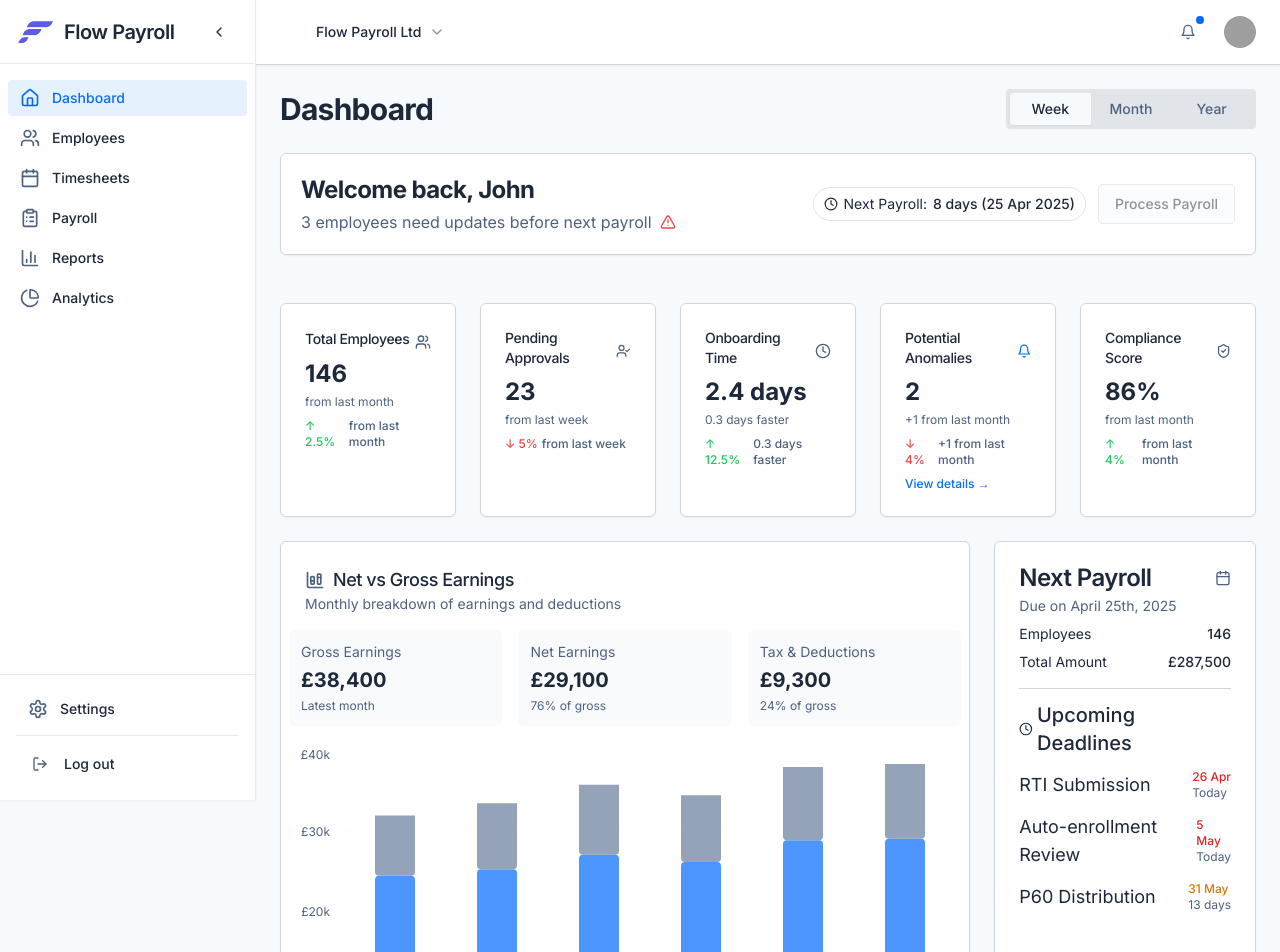
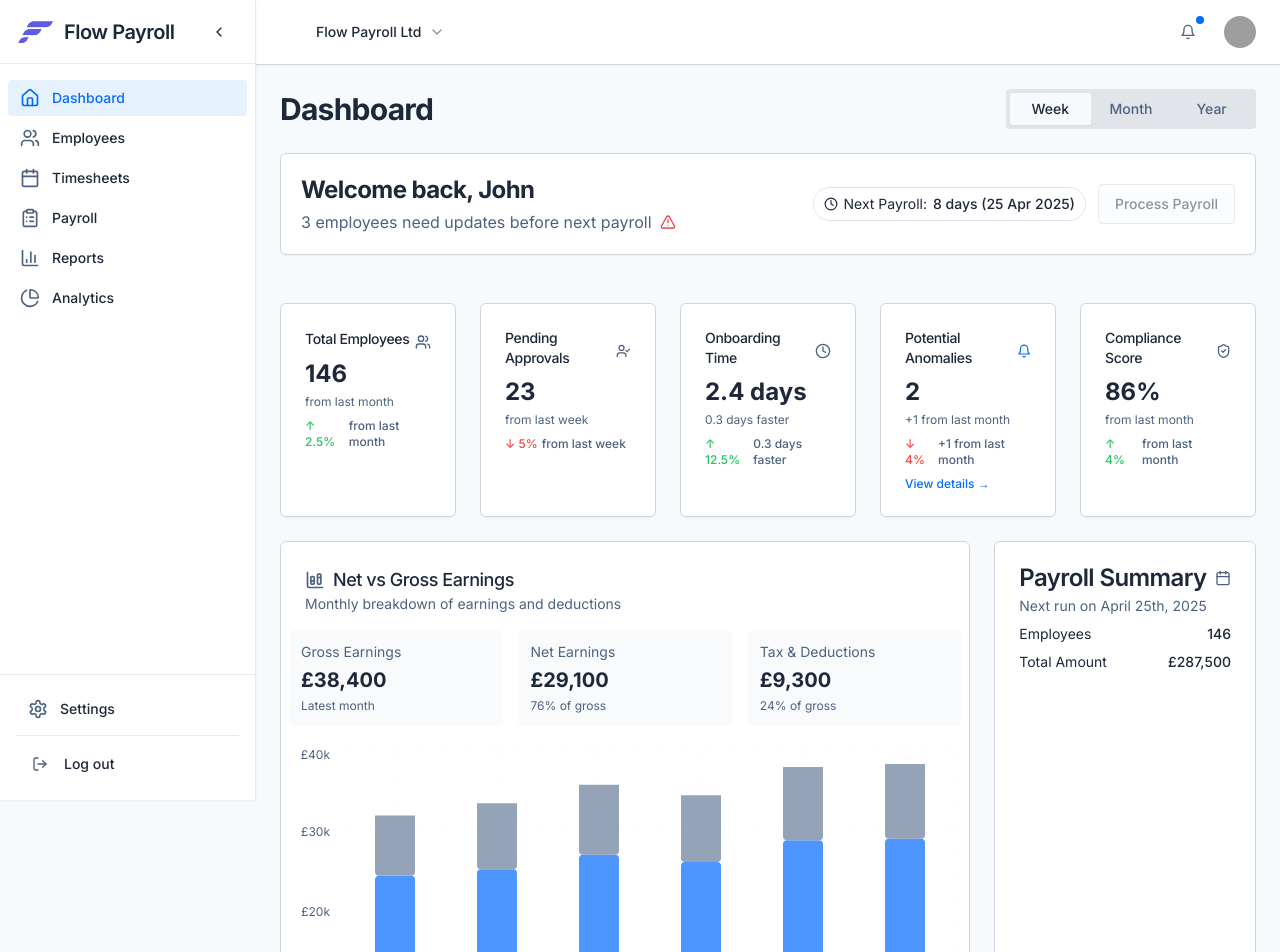
Before and after one commit to alexcsaky/flow-uk-payroll-suite-61, a React (Vite) app: page / in a window 1280 px wide. Shown: the top 952 px of the page. Built offline with nearby package versions, Linux system fonts and the light colour scheme; grey boxes are pictures that could not be loaded.

Commit message:
Remove payroll summary and deadlines widget
Removes the "Next Payroll" and "Upcoming Deadlines" widget from the dashboard, as requested.

```diff
--- a/src/components/dashboard/EarningsPayrollSection.tsx
+++ b/src/components/dashboard/EarningsPayrollSection.tsx
@@ -2,12 +2,6 @@
 import React from "react";
 import { EarningsChart } from "@/components/dashboard/EarningsChart";
 import { PayrollSummaryCard } from "@/components/dashboard/PayrollSummaryCard";
-
-interface Deadline {
-  name: string;
-  date: Date;
-  type: 'normal' | 'warning' | 'urgent';
-}
 
 interface EarningsPayrollSectionProps {
   earningsData: Array<{
@@ -19,7 +13,6 @@ interface EarningsPayrollSectionProps {
     nextPayrollDate: Date;
     employeesCount: number;
     totalAmount: number;
-    upcomingDeadlines?: Deadline[];
   };
 }
 
@@ -38,7 +31,6 @@ export function EarningsPayrollSection({
         nextPayrollDate={payrollSummary.nextPayrollDate}
         employeesCount={payrollSummary.employeesCount}
         totalAmount={payrollSummary.totalAmount}
-        upcomingDeadlines={payrollSummary.upcomingDeadlines}
       />
     </div>
   );
--- a/src/components/dashboard/PayrollSummaryCard.tsx
+++ b/src/components/dashboard/PayrollSummaryCard.tsx
@@ -1,57 +1,38 @@
+
 import { Card, CardContent, CardDescription, CardFooter, CardHeader, CardTitle } from "@/components/ui/card";
 import { Button } from "@/components/ui/button";
 import { cn } from "@/lib/utils";
-import { CalendarIcon, ClipboardList, Clock } from "lucide-react";
-import { format, differenceInDays } from "date-fns";
-interface Deadline {
-  name: string;
-  date: Date;
-  type: 'normal' | 'warning' | 'urgent';
-}
+import { CalendarIcon, ClipboardList } from "lucide-react";
+import { format } from "date-fns";
+
 interface PayrollSummaryProps {
   nextPayrollDate: Date;
   employeesCount: number;
   totalAmount: number;
-  upcomingDeadlines?: Deadline[];
   className?: string;
 }
+
 export function PayrollSummaryCard({
   nextPayrollDate,
   employeesCount,
   totalAmount,
-  upcomingDeadlines = [],
   className
 }: PayrollSummaryProps) {
   // Ensure we have a valid date before formatting
   const formattedDate = nextPayrollDate instanceof Date && !isNaN(nextPayrollDate.getTime()) ? format(nextPayrollDate, "PPP") : "Invalid date";
-  const getDeadlineStyle = (deadline: Deadline) => {
-    // Calculate days until the deadline
-    const today = new Date();
-    const daysUntil = differenceInDays(deadline.date, today);
 
-    // Color coding based on days remaining
-    if (daysUntil <= 7) {
-      return "text-red-600 font-medium";
-    } else if (daysUntil <= 14) {
-      return "text-amber-600 font-medium";
-    } else if (daysUntil <= 30) {
-      return "text-blue-600";
-    } else {
-      return "text-green-600";
-    }
-  };
   return <Card className={cn("flow-transition flex flex-col h-full", className)}>
       <CardHeader className="pb-2">
         <div className="flex items-center justify-between">
-          <CardTitle>Next Payroll</CardTitle>
+          <CardTitle>Payroll Summary</CardTitle>
           <CalendarIcon className="h-4 w-4 text-muted-foreground" />
         </div>
         <CardDescription>
-          Due on {formattedDate}
+          Next run on {formattedDate}
         </CardDescription>
       </CardHeader>
       <CardContent className="flex-grow flex flex-col">
-        <div className="grid gap-2 mb-4">
+        <div className="grid gap-2">
           <div className="flex items-center justify-between">
             <span className="text-sm">Employees</span>
             <span className="text-sm font-medium">{employeesCount}</span>
@@ -61,29 +42,6 @@ export function PayrollSummaryCard({
             <span className="text-sm font-medium">£{totalAmount.toLocaleString()}</span>
           </div>
         </div>
-
-        {upcomingDeadlines.length > 0 && <div className="border-t pt-3 flex-grow py-[92px]">
-            <h4 className="text-sm font-medium mb-3 flex items-center gap-1">
-              <Clock className="h-3.5 w-3.5" />
-              <span className="text-xl">Upcoming Deadlines</span>
-            </h4>
-            <ul className="space-y-3">
-              {upcomingDeadlines.map((deadline, index) => {
-            const daysUntil = differenceInDays(deadline.date, new Date());
-            return <li key={index} className="flex justify-between items-center text-xs">
-                    <span className="font-large text-lg">{deadline.name}</span>
-                    <div>
-                      <span className={getDeadlineStyle(deadline)}>
-                        {format(deadline.date, "d MMM")}
-                      </span>
-                      <div className="text-xs text-muted-foreground">
-                        {daysUntil <= 0 ? "Today" : daysUntil === 1 ? "Tomorrow" : `${daysUntil} days`}
-                      </div>
-                    </div>
-                  </li>;
-          })}
-            </ul>
-          </div>}
       </CardContent>
       <CardFooter className="mt-auto">
         <Button className="w-full" variant="outline">
--- a/src/pages/Dashboard.tsx
+++ b/src/pages/Dashboard.tsx
@@ -1,4 +1,3 @@
-
 import React from "react";
 import { DashboardStats } from "@/components/dashboard/DashboardStats";
 import { DashboardMainContent } from "@/components/dashboard/DashboardMainContent";
@@ -73,28 +72,11 @@ const Dashboard = () => {
     }
   ];
 
-  // Mock data for PayrollSummaryCard with upcoming deadlines
+  // Modified payrollSummary without upcomingDeadlines
   const payrollSummary = {
     nextPayrollDate: new Date(2025, 3, 25), // Using numeric constructor for stability
     employeesCount: 146,
-    totalAmount: 287500,
-    upcomingDeadlines: [
-      {
-        name: "RTI Submission",
-        date: new Date(2025, 3, 26), // April 26, 2025
-        type: "normal" as const
-      },
-      {
-        name: "Auto-enrollment Review",
-        date: new Date(2025, 4, 5), // May 5, 2025
-        type: "warning" as const
-      },
-      {
-        name: "P60 Distribution",
-        date: new Date(2025, 4, 31), // May 31, 2025
-        type: "urgent" as const
-      }
-    ]
+    totalAmount: 287500
   };
 
   // Mock data for InvoiceSummaryCard
@@ -150,7 +132,7 @@ const Dashboard = () => {
       {/* Consolidated Summary Cards */}
       <DashboardStats billingEnabled={billingEnabled} />
 
-      {/* Switched: EarningsPayrollSection first */}
+      {/* EarningsPayrollSection with simplified payrollSummary */}
       <EarningsPayrollSection
         earningsData={earningsData}
         payrollSummary={payrollSummary}
```
